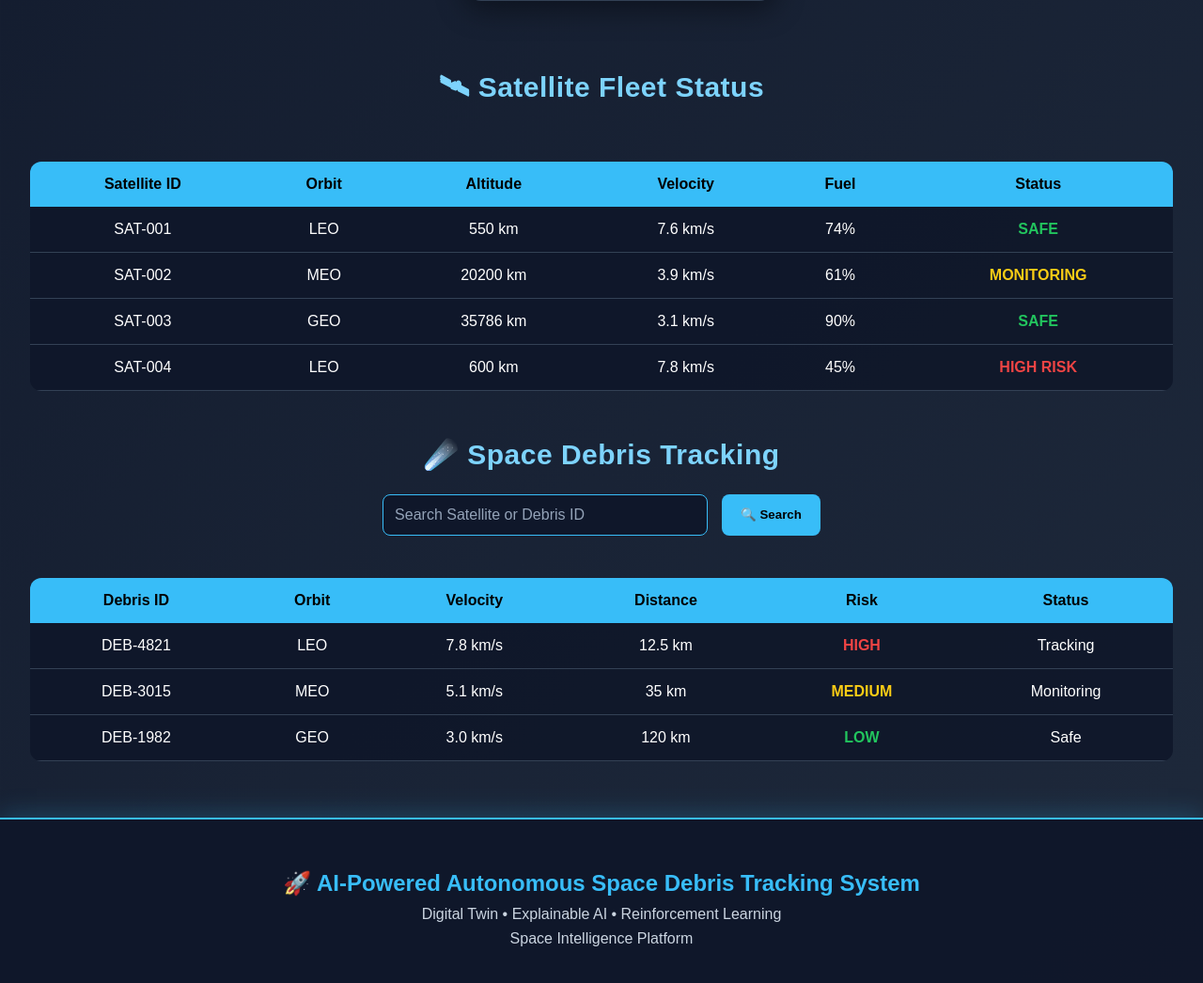
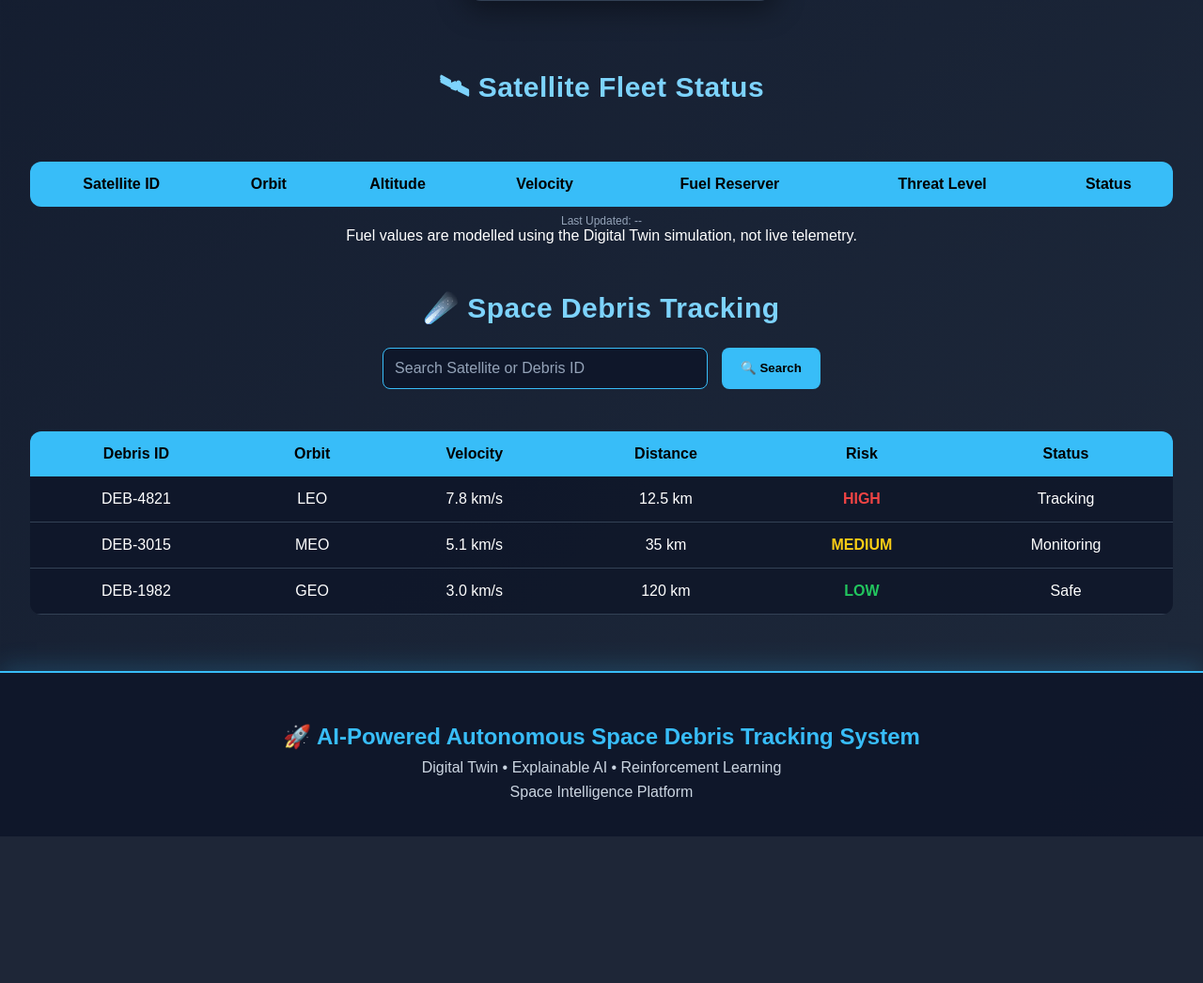
Before and after one commit to anandhithasimha074-oss/AI-SPACE-DEBRIS-SYSTEM, a Flask app: page / in a window 1280 px wide. Shown: the part 4722-5768 px from the top of the page at 94% size. After the commit the page ends 5612 px from the top, so only its background shows below. Run offline with Flask 3, Linux system fonts and the light colour scheme; lists and menus that the app fills with data are empty.

Commit message:
improve satellite fleet status table

```diff
--- a/frontend/static/js/dashboard.js
+++ b/frontend/static/js/dashboard.js
@@ -1,6 +1,8 @@
+
 document.addEventListener("DOMContentLoaded", function () {
 
     console.log("AI Space Debris Tracking System Running");
+
 
     // -----------------------------
     // Debris Activity Chart
@@ -520,6 +522,7 @@ async function loadPrediction() {
         if (data.length > 0) {
 
             const prediction = data[0].predictions[0];
+
             // =============================
 // Reinforcement Learning Data
 // =============================
@@ -727,3 +730,101 @@ async function loadDigitalTwin() {
 
 loadDigitalTwin();
 setInterval(loadDigitalTwin, 5000);
+
+// =============================
+// Real-Time Satellite Fleet Data
+// =============================
+
+async function loadSatelliteFleet() {
+
+    try {
+
+        const response = await fetch("http://127.0.0.1:8000/satellites");
+
+        if (!response.ok) {
+            throw new Error("Satellite API failed");
+        }
+
+        const satellites = await response.json();
+
+        const tableBody =
+            document.getElementById("satellite-table-body");
+
+        if (!tableBody) {
+            console.error("Satellite table body not found");
+            return;
+        }
+
+        tableBody.innerHTML = "";
+        const updatedTime = new Date().toLocaleTimeString();
+
+        satellites.forEach((satellite, index) => {
+
+            let orbit = "LEO";
+
+            if (
+                satellite.altitude_km >= 2000 &&
+                satellite.altitude_km < 35786
+            ) {
+                orbit = "MEO";
+
+            } else if (satellite.altitude_km >= 35786) {
+                orbit = "GEO";
+            }
+
+            const fuelLevels = [100, 90, 80, 70, 60];
+
+            const fuel =
+                fuelLevels[index] !== undefined
+                    ? fuelLevels[index]
+                    : 50;
+
+            const row = document.createElement("tr");
+            row.innerHTML = `
+            <td>${satellite.id}</td>
+            <td>${orbit}</td>
+            <td>${satellite.altitude_km} km</td>
+            <td>${satellite.velocity_kms} km/s</td>
+            <td>
+    <div style="display:flex; align-items:center; gap:8px;">
+        <div class="fuel-cell">
+            <div class="fuel-bar-table" style="width:${fuel}%"></div>
+        </div>
+        <strong style="color:white !important;">${fuel}%</strong>
+    </div>
+</td>
+            <td>${satellite.threat_level || "SAFE"}</td>
+            <td>
+                <span style=" color: #22c55e; font-weight: bold;">
+                    SAFE
+                </span>
+            </td>
+`;
+
+tableBody.appendChild(row);
+
+        });
+
+        console.log(
+            "🛰 Real Satellite Fleet Loaded:",
+            satellites
+        );
+        const lastUpdated = document.getElementById("satellite-last-updated");
+
+if (lastUpdated) {
+    lastUpdated.textContent = "Last Updated: " + updatedTime;
+}
+
+    } catch (error) {
+
+        console.error(
+            "Satellite Fleet API Error:",
+            error
+        );
+
+    }
+
+}
+
+loadSatelliteFleet();
+setInterval(loadSatelliteFleet, 10000);
--- a/frontend/static/style.css
+++ b/frontend/static/style.css
@@ -1699,3 +1699,50 @@ h2 {
 #recommended-maneuver {
     font-weight: 700;
 }
+#satellite-table-body td span {
+    color: #22c55e !important;
+    font-weight: 700 !important;
+    visibility: visible !important;
+    opacity: 1 !important;
+    display: inline-block !important;
+}
+
+.fuel-cell {
+    position: relative;
+    width: 100px;
+    height: 18px;
+    background: #1e293b;
+    border-radius: 9px;
+    overflow: hidden;
+    display: flex;
+    align-items: center;
+}
+
+.fuel-bar-table {
+    position: absolute;
+    left: 0;
+    top: 0;
+    height: 100%;
+    background: #22c55e;
+    border-radius: 9px;
+}
+
+.fuel-bar-table {
+    height: 100%;
+    background: #22c55e;
+    border-radius: 9px;
+    display: flex;
+    align-items: center;
+    justify-content: center;
+    color: white !important;
+    font-size: 11px;
+    font-weight: bold;
+    min-width: 30px;
+}
+
+.satellite-last-updated {
+    margin-top: 8px;
+    text-align: centre;
+    font-size: 12px;
+    color: #94a3b8;
+}
--- a/frontend/templates/index.html
+++ b/frontend/templates/index.html
@@ -498,6 +498,8 @@ Velocity:
 </section>
 <!-- ===================== SATELLITE FLEET STATUS ===================== -->
 
+<!-- ===================== SATELLITE FLEET STATUS ===================== -->
+
 <section id="satellite" class="analytics">
 
     <h2>🛰 Satellite Fleet Status</h2>
@@ -512,54 +514,25 @@ Velocity:
                     <th>Orbit</th>
                     <th>Altitude</th>
                     <th>Velocity</th>
-                    <th>Fuel</th>
+                    <th>Fuel Reserver</th>
+                    <th>Threat Level</th>
                     <th>Status</th>
                 </tr>
             </thead>
 
-            <tbody>
-
-                <tr>
-                    <td>SAT-001</td>
-                    <td>LEO</td>
-                    <td>550 km</td>
-                    <td>7.6 km/s</td>
-                    <td>74%</td>
-                    <td><span class="safe">SAFE</span></td>
-                </tr>
-
-                <tr>
-                    <td>SAT-002</td>
-                    <td>MEO</td>
-                    <td>20200 km</td>
-                    <td>3.9 km/s</td>
-                    <td>61%</td>
-                    <td><span class="warning">MONITORING</span></td>
-                </tr>
-
-                <tr>
-                    <td>SAT-003</td>
-                    <td>GEO</td>
-                    <td>35786 km</td>
-                    <td>3.1 km/s</td>
-                    <td>90%</td>
-                    <td><span class="safe">SAFE</span></td>
-                </tr>
-
-                <tr>
-                    <td>SAT-004</td>
-                    <td>LEO</td>
-                    <td>600 km</td>
-                    <td>7.8 km/s</td>
-                    <td>45%</td>
-                    <td><span class="danger">HIGH RISK</span></td>
-                </tr>
-
+            <tbody id="satellite-table-body">
+                <!-- Real satellite data will be inserted here by dashboard.js -->
             </tbody>
 
         </table>
 
     </div>
+    <div id="satellite-last-updated" class="satellite-last-updated">
+    Last Updated: --
+</div>
+<div class="fuel-model-note">
+    Fuel values are modelled using the Digital Twin simulation, not live telemetry.
+</div>
 
 </section>
 
```
